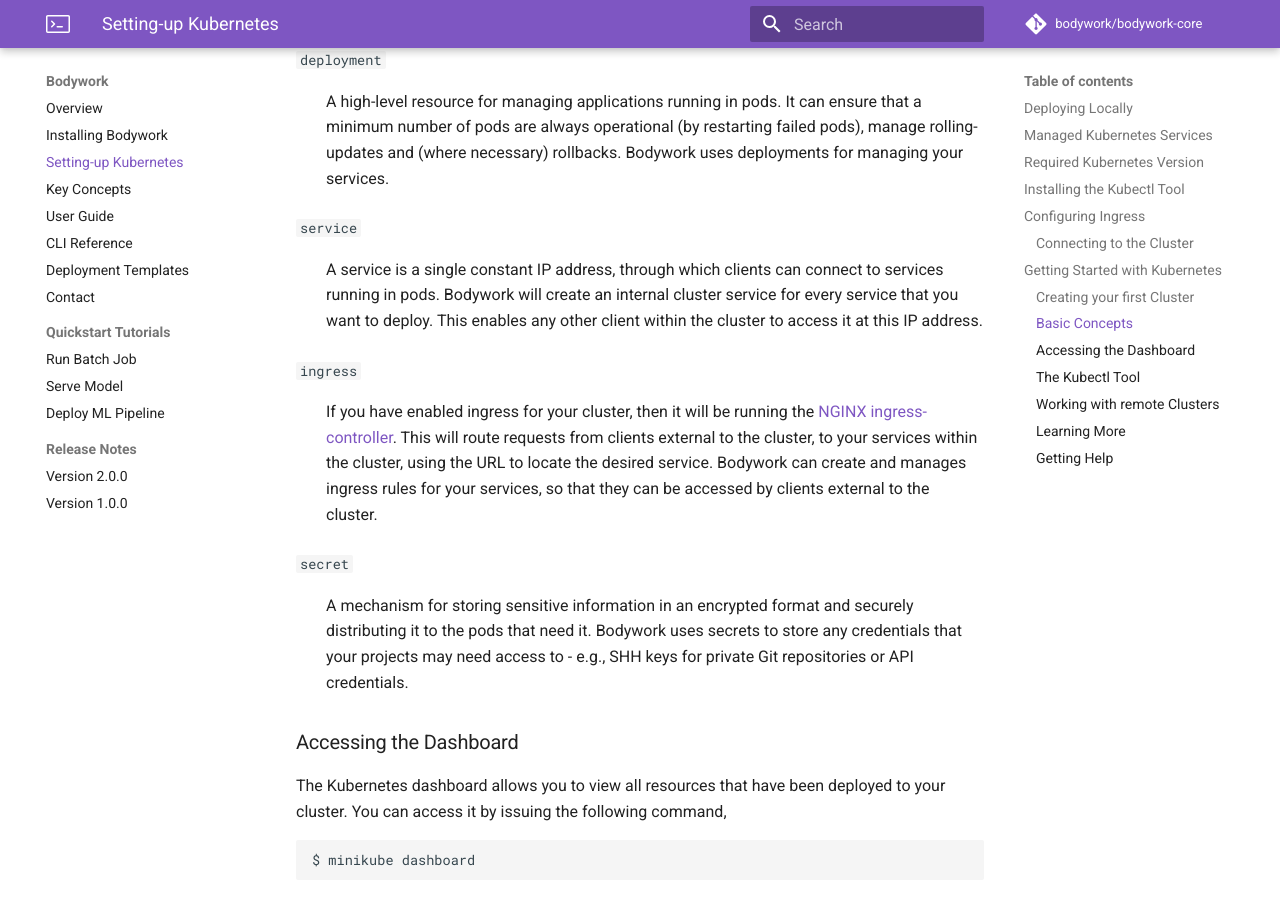
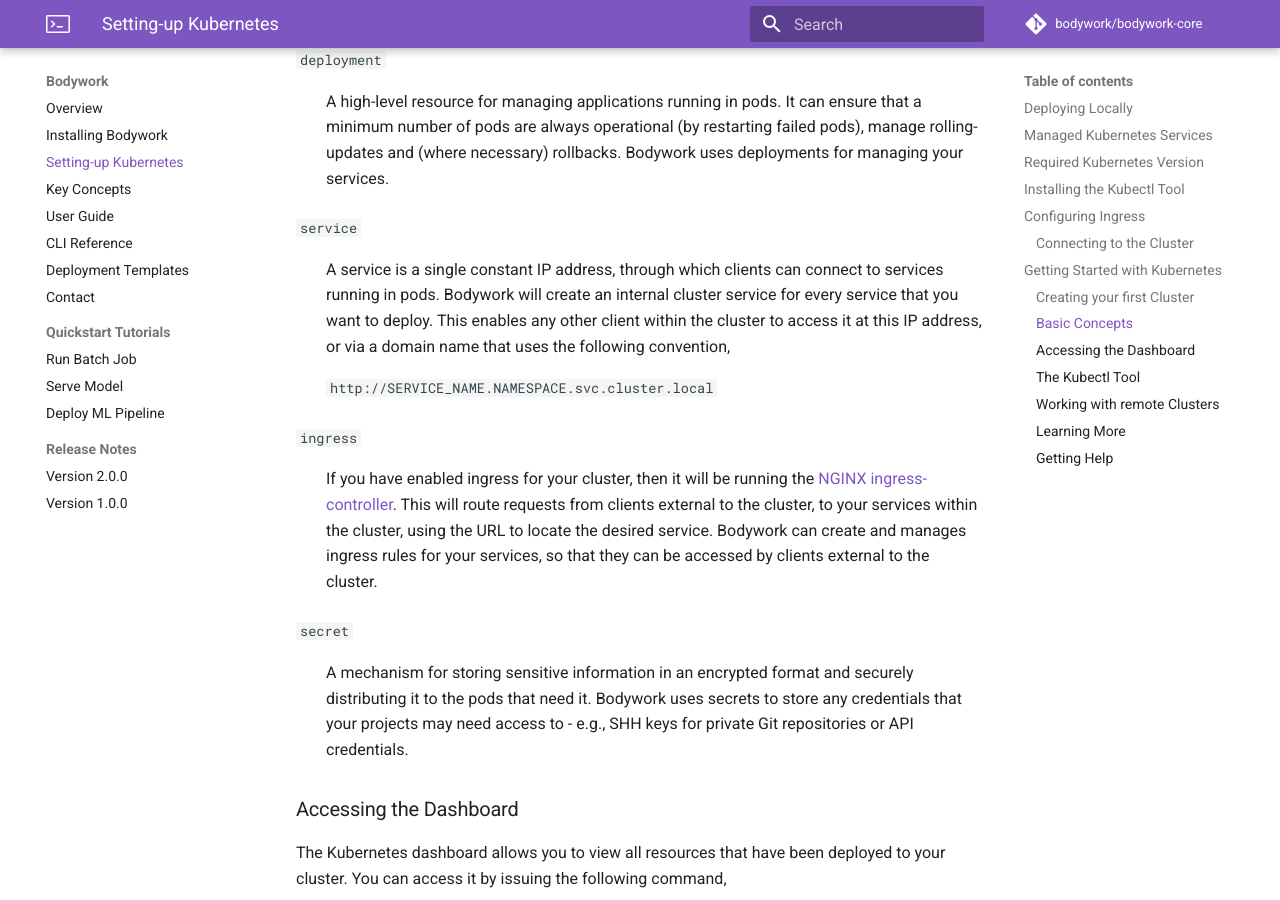
Before and after one commit to bodywork-ml/bodywork-docs, an MkDocs documentation site: the page built from docs/kubernetes.md, in a window 1280 px wide and 900 px high, scrolled down 3396 px. Built offline with MkDocs 1.6.1 and Material for MkDocs 9.7.7, drawn with Linux system fonts in a browser that asks for light colours; comment, search, counter and statistics services are not loaded.

Commit message:
Add service domain name info

```diff
--- a/docs/kubernetes.md
+++ b/docs/kubernetes.md
@@ -119,7 +119,9 @@ Here is a brief introduction to the most common types of Kubernetes resources, w
 : A high-level resource for managing applications running in pods. It can ensure that a minimum number of pods are always operational (by restarting failed pods), manage rolling-updates and (where necessary) rollbacks. Bodywork uses deployments for managing your services.
 
 `service`
-: A service is a single constant IP address, through which clients can connect to services running in pods. Bodywork will create an internal cluster service for every service that you want to deploy. This enables any other client within the cluster to access it at this IP address.
+: A service is a single constant IP address, through which clients can connect to services running in pods. Bodywork will create an internal cluster service for every service that you want to deploy. This enables any other client within the cluster to access it at this IP address, or via a domain name that uses the following convention,
+
+    `http://SERVICE_NAME.NAMESPACE.svc.cluster.local`
 
 `ingress`
 : If you have enabled ingress for your cluster, then it will be running the [NGINX ingress-controller](#configuring-ingress). This will route requests from clients external to the cluster, to your services within the cluster, using the URL to locate the desired service. Bodywork can create and manages ingress rules for your services, so that they can be accessed by clients external to the cluster.
```
